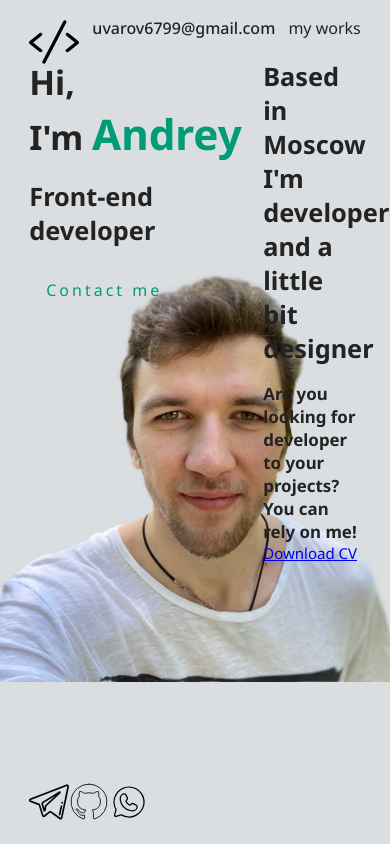
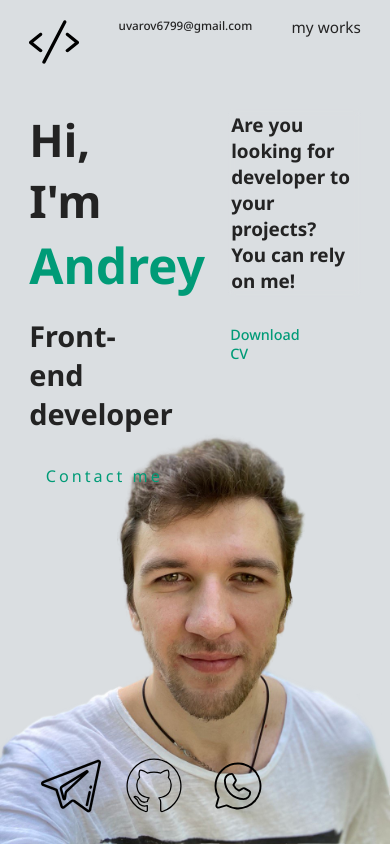
Before and after one commit to istredo/my-porfolio, a React (Create React App) app: page / in a window 390 px wide. Built offline with nearby package versions, Linux system fonts and the light colour scheme.

Commit message:
fix: sizes convert to rem

```diff
--- a/src/components/Content.jsx
+++ b/src/components/Content.jsx
@@ -15,16 +15,16 @@ const Content = () => {
 							<span className='button__line button__line--bottom'></span>
 							<span className='button__line button__line--left'></span>
 						</a>
+
 					</div>
 					<div className="right">
-						<span></span>
+						<h4 className='descVisible'>Are you looking for developer to your projects?<br />You can rely on me!</h4>
 
-						<h3>Based in Moscow <br />I'm developer and a little bit designer</h3>
-						<h4>Are you looking for developer to your projects?<br />You can rely on me!</h4>
-
-						<a href="#" target="_blank" rel="noopener noreferrer">
+						<a className='download__CV' href="#" target="_blank" rel="noopener noreferrer">
 							Download CV
-							{/* svg download */}
+							<svg className='download__svg' xmlns="http://www.w3.org/2000/svg" width='40' fill="none" viewBox="0 0 24 24">
+								<path stroke="#009b77" stroke-linecap="round" stroke-linejoin="round" stroke-width="1" d="M21 21H3m15-10-6 6m0 0-6-6m6 6V3" />
+							</svg>
 						</a>
 					</div>
 				</div>
--- a/src/scss/index.scss
+++ b/src/scss/index.scss
@@ -6,6 +6,9 @@
 	box-sizing: border-box;
 	scroll-behavior: smooth;
 	font-family: "Noto Sans", sans-serif;
+}
+html {
+	font-size: 14px;
 }
 
 body {
@@ -20,7 +23,7 @@ body {
 	background-image: url(../../public/img/photo__light.png);
 	background-repeat: no-repeat;
 	background-size: contain;
-	background-position: 50%;
+	background-position: bottom center;
 }
 .container {
 	width: $container-width;
@@ -32,28 +35,18 @@ body {
 
 @media (min-width: 1441px) {
 	.content {
-		font-size: 15px;
 		padding-bottom: 10vh;
 		align-items: center;
 		.left {
 			width: 30vw;
-			height: 40vh;
+			height: 50vh;
 		}
 		.right {
 			width: 25vw;
-		}
-		h2 {
-			font-size: 8vh;
-			span {
-				font-size: 9vh;
+			margin-top: 1.5vh;
+			.download__CV {
+				width: 210px;
 			}
-		}
-		h3 {
-			font-size: 4vh;
-		}
-		h4 {
-			font-size: 2.5vh;
-			margin-bottom: 3vh;
 		}
 	}
 
@@ -68,7 +61,6 @@ body {
 				max-width: 8vw;
 				height: 48vh;
 				.modal__desc {
-					font-size: 1vw;
 					height: 20%;
 				}
 			}
@@ -76,42 +68,42 @@ body {
 	}
 
 	.button__contact {
-		width: 300px;
-		height: 80px;
+		width: 280px;
+		height: 70px;
 		padding: 15px 30px;
-		font-size: 2.5vh;
+	}
+	footer {
+		padding-bottom: 2vh;
+		svg {
+			margin: 0 1vw;
+		}
 	}
 }
 
 @media (max-width: 1440px) {
+	html {
+		font-size: 11px;
+	}
+	h2 {
+		margin-top: 50px;
+	}
 	.right {
 		width: 25vw;
-	}
-	.content {
-		font-size: 15px;
-		padding-bottom: 10vh;
-		h2 {
-			font-size: 5vh;
-			span {
-				font-size: 6vh;
-			}
-		}
-		h3 {
-			font-size: 3vh;
-		}
-		h4 {
-			font-size: 2vh;
+		height: 80vh;
+		justify-content: flex-end;
+		.descVisible {
+			backdrop-filter: blur(3px);
+			border-radius: 5px;
+			border: 3px solid transparent;
 		}
 	}
+
 	.button__contact {
 		width: 220px;
 		height: 60px;
 		padding: 15px 15px;
 	}
 
-	.modal__desc {
-		font-size: 18px;
-	}
 	.modal__item {
 		max-width: 8vw;
 		height: 48vh;
@@ -125,9 +117,18 @@ body {
 	.modal__container {
 		width: 80vw;
 	}
+	footer {
+		svg {
+			width: 60px;
+			margin: 2vw 3vw;
+		}
+	}
 }
 
 @media (max-width: 1024px) {
+	html {
+		font-size: 9px;
+	}
 	.modal__container {
 		width: 70vw;
 		.btn__close {
@@ -149,39 +150,36 @@ body {
 				border-top-right-radius: 11px;
 			}
 			.modal__desc {
-				font-size: 18px;
 				height: 50%;
 			}
 		}
 	}
 
 	.content {
-		font-size: 15px;
-		padding-bottom: 10vh;
 		align-items: flex-start;
-		h2 {
-			font-size: 4vh;
-			span {
-				font-size: 5vh;
-			}
-		}
-		h3 {
-			font-size: 3vh;
-		}
-		h4 {
-			font-size: 2vh;
-		}
 	}
 	.button__contact {
 		width: 150px;
 		height: 60px;
 		padding: 15px 15px;
-		font-size: 16px;
 	}
 }
 @media (max-width: 767px) {
 }
 @media (max-width: 576px) {
+	.left {
+		width: 40%;
+	}
+	.right {
+		width: 40%;
+		height: 80vh;
+		justify-content: flex-start;
+		h4 {
+			margin-top: 50px;
+		}
+		.download__CV {
+		}
+	}
 }
 
 // ______________________________
@@ -191,11 +189,14 @@ body {
 	justify-content: space-between;
 	height: 7vh;
 	padding-top: 2vh;
+
 	.mail {
 		font-weight: 500;
+		font-size: 1.3rem;
 	}
 	.nav {
 		cursor: pointer;
+		font-size: 1.7rem;
 	}
 }
 // .header__circle{
@@ -223,7 +224,7 @@ body {
 .content {
 	flex: 1 0 auto;
 	display: flex;
-
+	font-size: 1.1rem;
 	.left {
 		display: flex;
 		flex-direction: column;
@@ -231,17 +232,57 @@ body {
 	.right {
 		display: flex;
 		flex-direction: column;
+		.download__CV {
+			margin-top: 20px;
+			color: $accent;
+			display: flex;
+			align-items: center;
+			justify-content: center;
+			font-weight: 500;
+			font-size: 1.6rem;
+			text-decoration: none;
+			border: 2px solid transparent;
+			border-radius: 3px;
+			padding: 5px 0;
+			transition: 0.5s;
+			.download__svg {
+				opacity: 0;
+				transition: 0.5s;
+			}
+		}
+		.download__CV:active /* активная/посещенная ссылка */ {
+			text-decoration: none;
+			color: $accent;
+		}
+
+		.download__CV:hover  /* при наведении */ {
+			text-decoration: none;
+			color: $accent;
+			border: 2px solid $accent;
+			transition: 1s;
+			box-shadow:
+				0px 0px 10px $accent,
+				0px 0px 20px $accent;
+			.download__svg {
+				opacity: 1;
+				transition: 1s;
+			}
+		}
 	}
 	h2 {
 		margin-bottom: 2vh;
+		font-size: 5rem;
 		span {
 			color: $accent;
+			font-size: 5.5rem;
 		}
 	}
 	h3 {
 		margin-bottom: 2vh;
+		font-size: 3.2rem;
 	}
 	h4 {
+		font-size: 2.1rem;
 	}
 	.content__container {
 		display: flex;
@@ -262,7 +303,7 @@ footer {
 	letter-spacing: 3px;
 	overflow: hidden;
 	color: $accent;
-
+	font-size: 1.8rem;
 	transition: 0.2s;
 	border-radius: 5px;
 	.button__line {
@@ -396,9 +437,10 @@ footer {
 				left: 0;
 				opacity: 1;
 				transition: 0.2s;
-				font-size: 1.5vw;
+				font-size: 1.8rem;
 			}
 			.modal__desc {
+				font-size: 1.4rem;
 				color: $white;
 				position: absolute;
 				bottom: 0;
```
